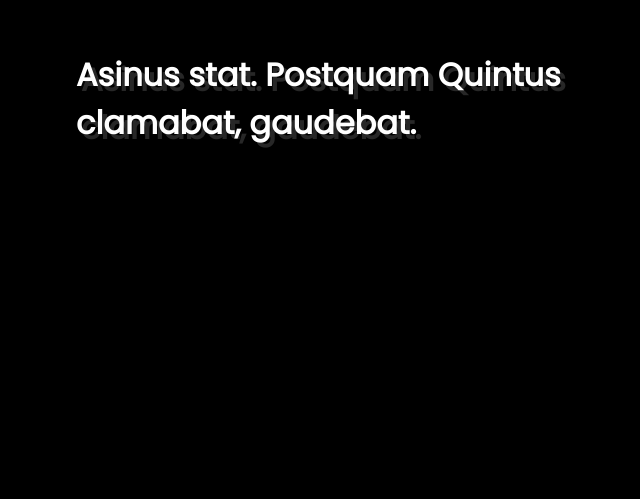
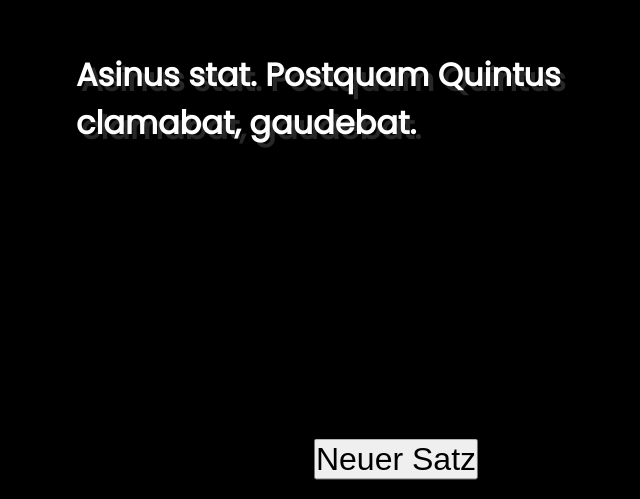
Before and after one commit to DracoFAAD/PRLGenerator, a plain HTML site: page Generatoren/schnell.html in a window 1280 px wide. Shown: the part 301-800 px from the top of the page, without its empty margins (244-884 px from the left). Drawn offline with Linux system fonts and the light colour scheme.

Commit message:
Added Button to schnell.html
Added a button, which generates a new sentence.

```diff
--- a/Generatoren/schnell.html
+++ b/Generatoren/schnell.html
@@ -10,5 +10,6 @@
 <body onload="documentLoaded()">
     <h1 id="GeneratedSentence">Satz ist hier</h1>
     <script src="./js/schnell.js"></script>
+    <a href=""><button>Neuer Satz</button></a>
 </body>
 </html>
--- a/css/schnell.css
+++ b/css/schnell.css
@@ -25,3 +25,13 @@ h1 {
     transform: translateX(-50%) translateY(-50%);
     text-shadow: 5px 5px #272727;
 }
+
+button {
+    font-size: 2em;
+    margin: 0;
+    padding: 0;
+    position: absolute;
+    left: 50%;
+    top: 95%;
+    transform: translateX(-50%) translateY(-50%);
+}
```
